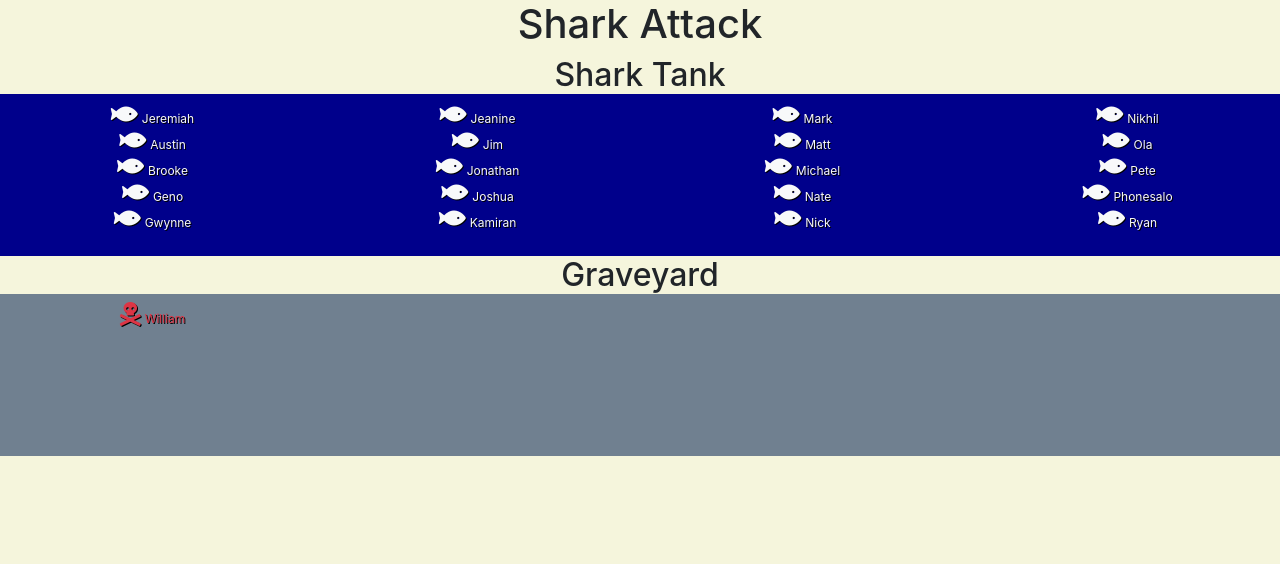
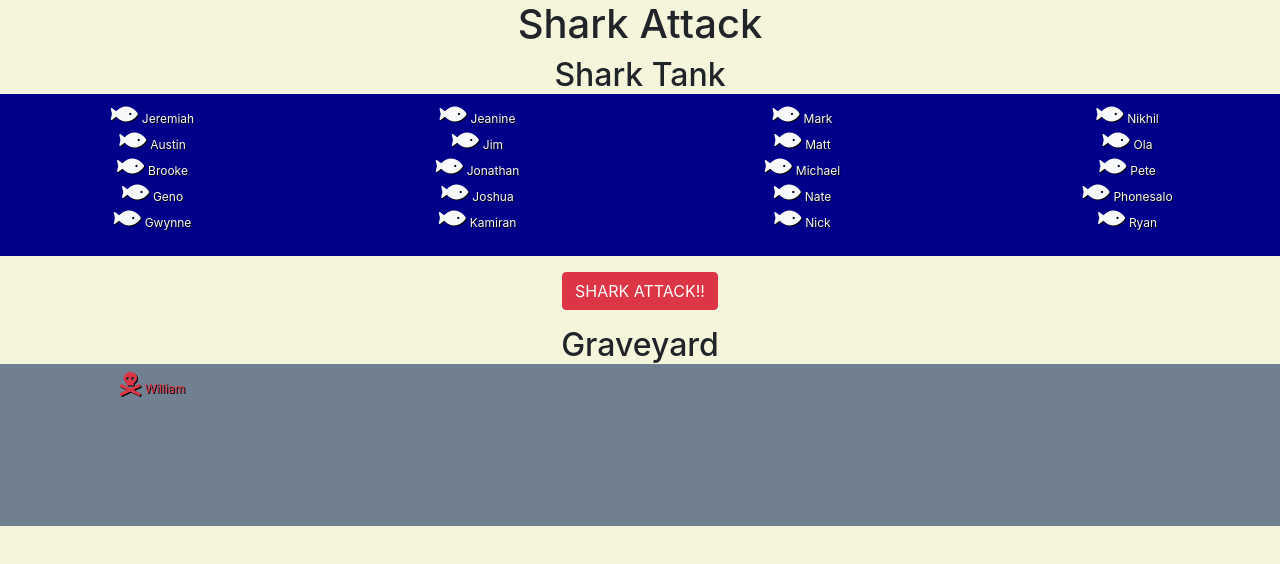
Before and after one commit to nswalters/shark-attack, a React (Create React App) app: page / in a window 1280 px wide. Shown: the top 564 px of the page. Built offline with nearby package versions, Linux system fonts and the light colour scheme.

Commit message:
Add shark attack button

```diff
--- a/src/App/App.js
+++ b/src/App/App.js
@@ -30,6 +30,7 @@ class App extends React.Component {
       <div className="App">
         <h1>Shark Attack</h1>
         <SharkTank livingStudents={livingStudents} />
+        <button className="btn btn-danger my-3">SHARK ATTACK!!</button>
         <Graveyard dearlyBeloved={dearlyBeloved} />
       </div>
     );
```
